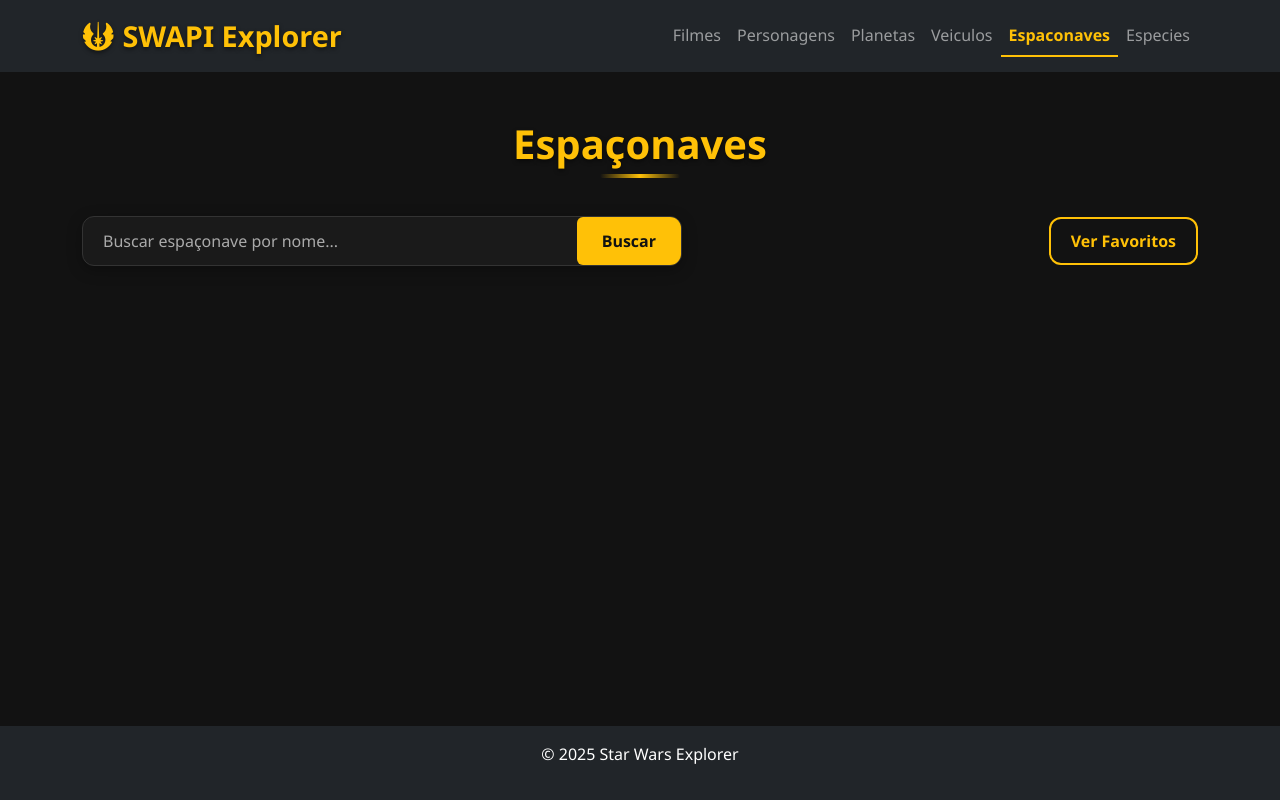
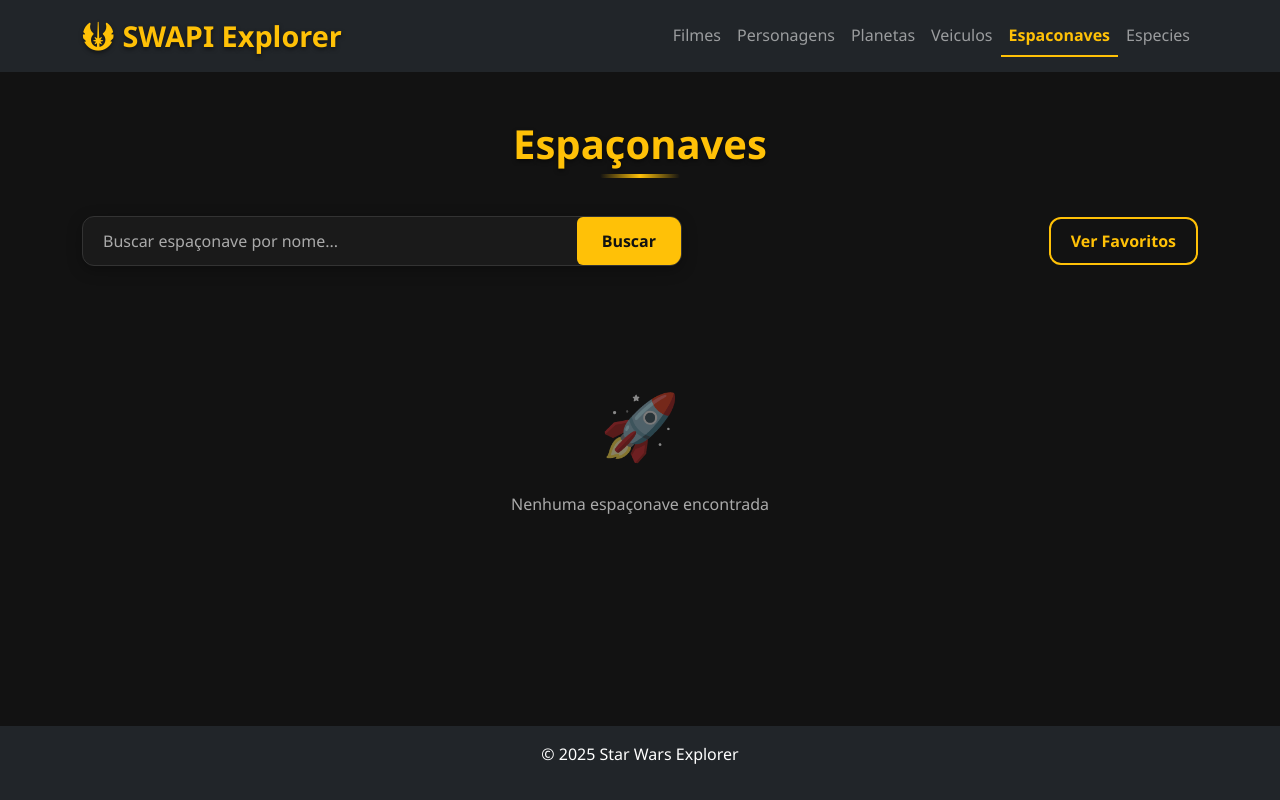
Before and after one commit to agbram/ProjetoPraticoJS, a plain HTML site: page Paginas/Espaconaves/espaconaves.html in a window 1280 px wide. Drawn offline with nearby package versions, Linux system fonts and the light colour scheme; no server answers.

Commit message:
fix: adicionar tipo de módulo ao script espaconaves.js para compatibilidade

```diff
--- a/Paginas/Espaconaves/espaconaves.html
+++ b/Paginas/Espaconaves/espaconaves.html
@@ -174,6 +174,6 @@
 
     <!-- Bootstrap + JS -->
     <script src="https://cdn.jsdelivr.net/npm/bootstrap@5.3.3/dist/js/bootstrap.bundle.min.js"></script>
-    <script src="../../Js/espaconaves.js"></script>
+    <script type="module" src="../../Js/espaconaves.js"></script>
   </body>
 </html>
```
